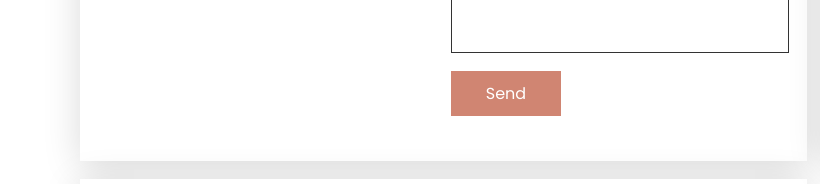
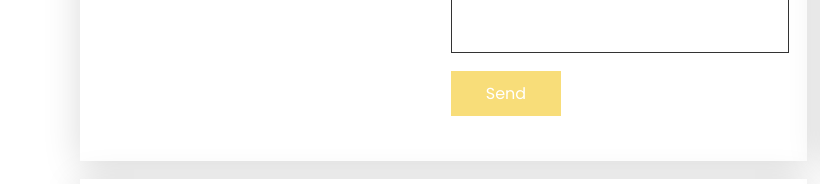
Before and after one commit to cosmopolitanhairdominica-tech/cosmopolitanhairdominica, a plain HTML site: page index.html in a window 1280 px wide. Shown: the part 553-737 px from the top of the page, 0-820 px from the left. Drawn offline with nearby package versions, Linux system fonts and the light colour scheme.

Commit message:
Update contactpage.css

```diff
--- a/contactpage.css
+++ b/contactpage.css
@@ -110,7 +110,7 @@ body{
 }
 
 .inputBox input[type=submit]{
-    background: #d08572;
+    background: #f8dd79;
     color: #fff;
     border: none;
     font-size: 1em;
```
